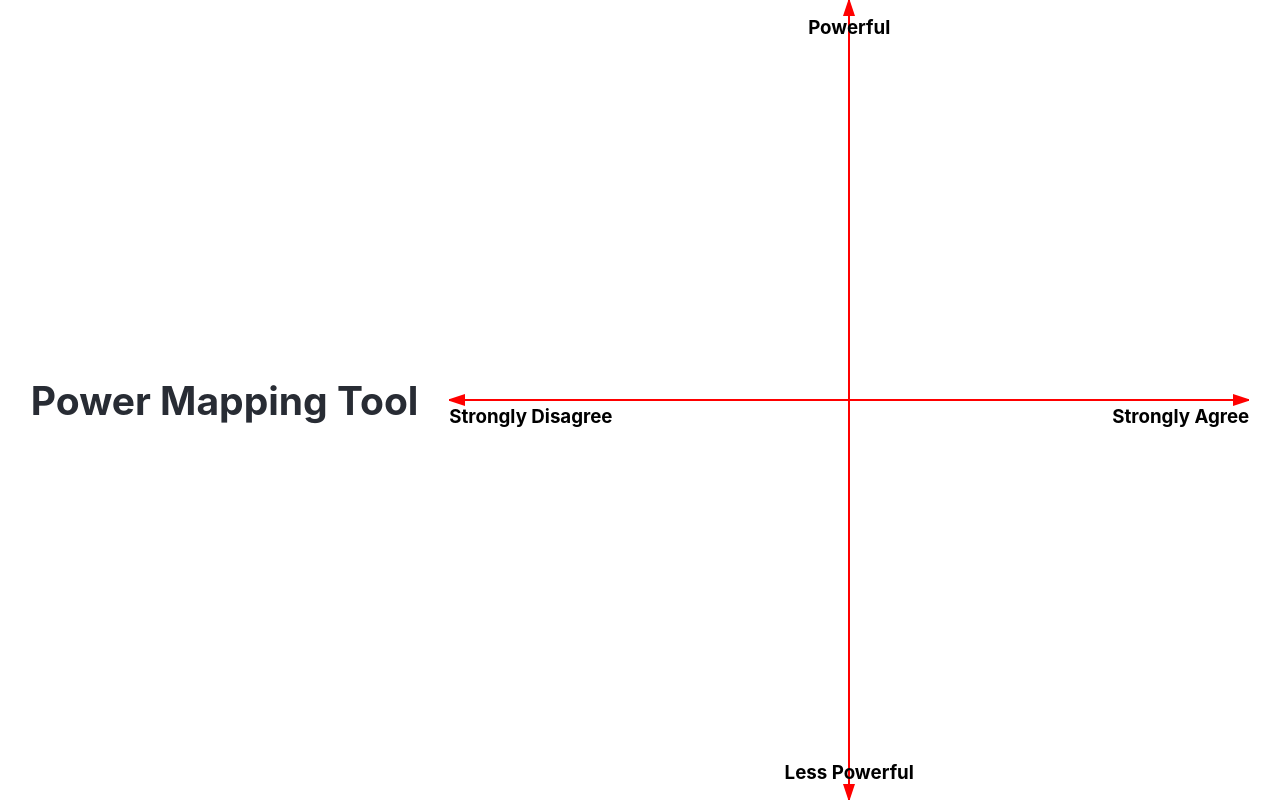
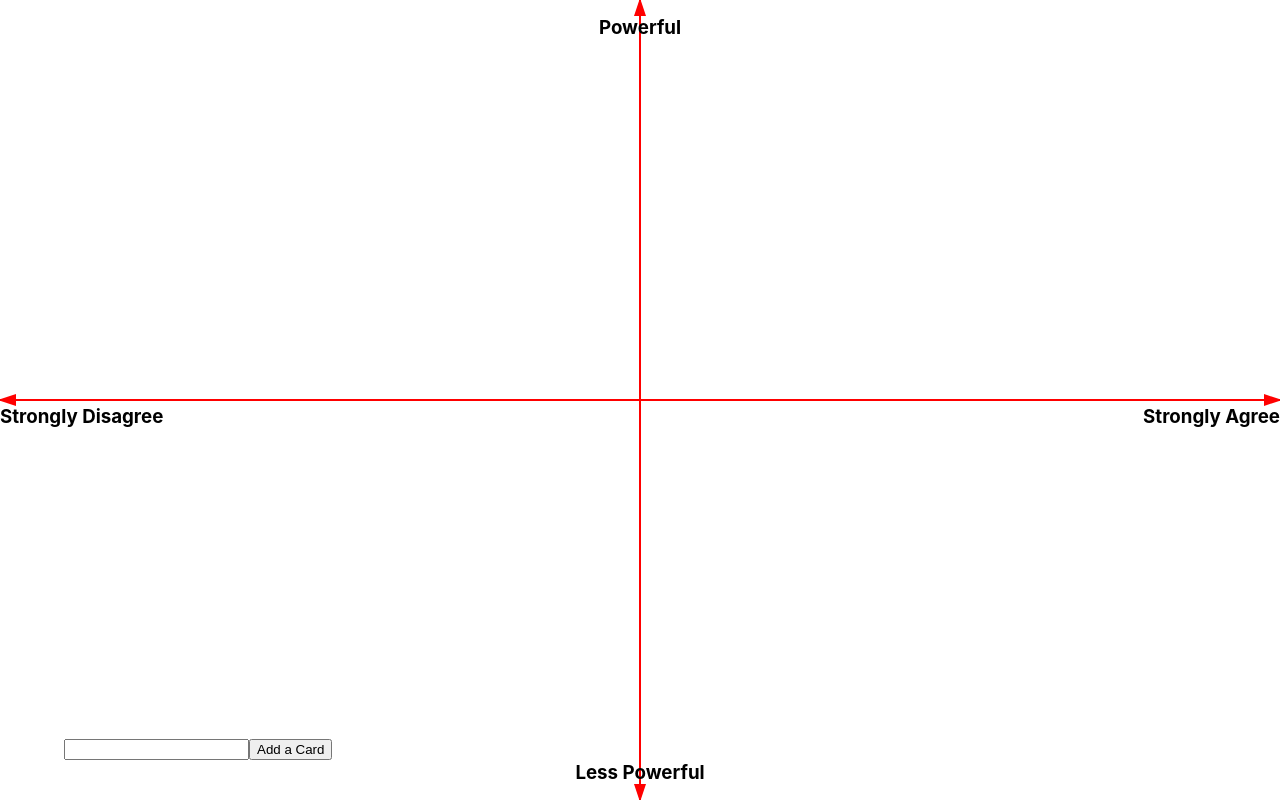
Before and after one commit to rabblerouser/power-map, a React (Create React App) app: page / in a window 1280 px wide. Built offline with nearby package versions, Linux system fonts and the light colour scheme.

Commit message:
[Alex] Make axis area bigger

```diff
--- a/src/App.css
+++ b/src/App.css
@@ -4,7 +4,7 @@
   height:100vh;
   flex-direction: row;
   align-items: center;
-  justify-content: space-evenly;
+  justify-content: flex-end;
 
 }
 
--- a/src/App.js
+++ b/src/App.js
@@ -1,5 +1,4 @@
 import React, { Component } from 'react';
-import logo from './logo.svg';
 import './App.css';
 import Axis from "./axis/axis";
 
@@ -8,7 +7,7 @@ class App extends Component {
     return (
       <div className="App">
         <header className="App-header">
-          <h2>Power Mapping Tool</h2>
+
         </header>
         <Axis></Axis>
       </div>
--- a/src/axis/axis.css
+++ b/src/axis/axis.css
@@ -1,6 +1,6 @@
 .axis {
-    width: 50em;
-    height: 50em;
+    width: 100vw;
+    height: 100vh;
     position: relative;
 }
 
@@ -33,8 +33,8 @@
 
 #add-card-form {
     position: absolute;
-    left: 40%;
-    top: -40px;
+    bottom: 5vh;
+    left: 5vw;
 }
 
 .axis-title {
```
